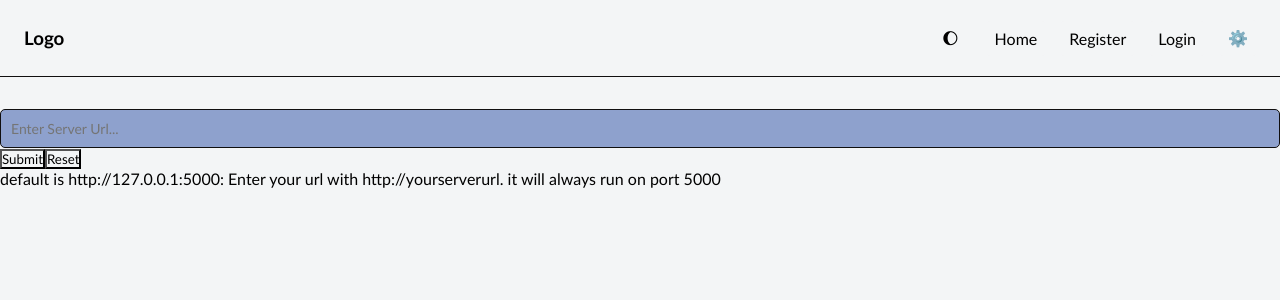
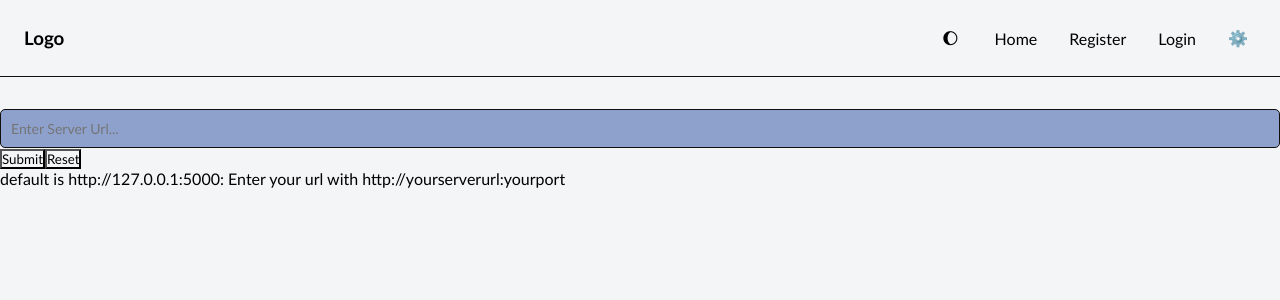
Before and after one commit to VOTMAN/passwordManager, a React (Vite) app: page /Server in a window 1280 px wide. Shown: the top 300 px of the page. Built offline with nearby package versions, Linux system fonts and the light colour scheme.

Commit message:
Fix typo

```diff
--- a/src/ServerPage/ServerPage.jsx
+++ b/src/ServerPage/ServerPage.jsx
@@ -16,7 +16,7 @@ const ServerPage = () => {
             <input type="text" placeholder="Enter Server Url..." id="server-url"/>
             <button onClick={() => handleUserServer(document.querySelector("#server-url").value)}>Submit</button>
             <button onClick={() => handleUserServer("http://127.0.0.1:5000")}>Reset</button>
-            <p>default is http://127.0.0.1:5000: Enter your url with http://yourserverurl. it will always run on port 5000</p>
+            <p>default is http://127.0.0.1:5000: Enter your url with http://yourserverurl:yourport</p>
         </div>
     )
 }
```
